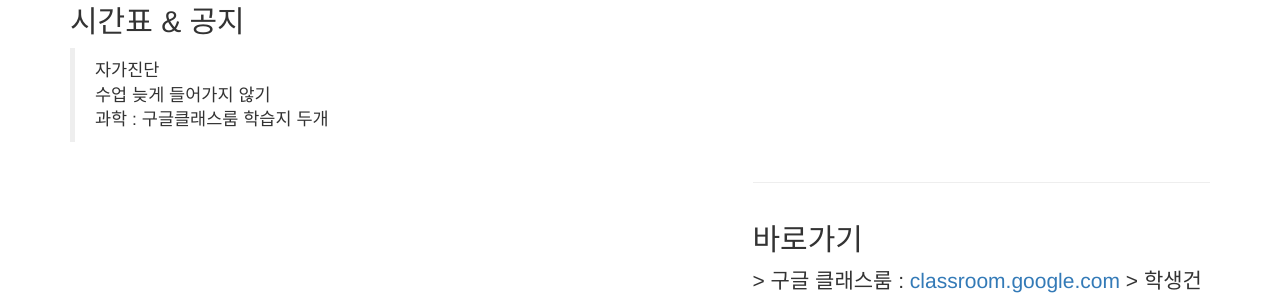
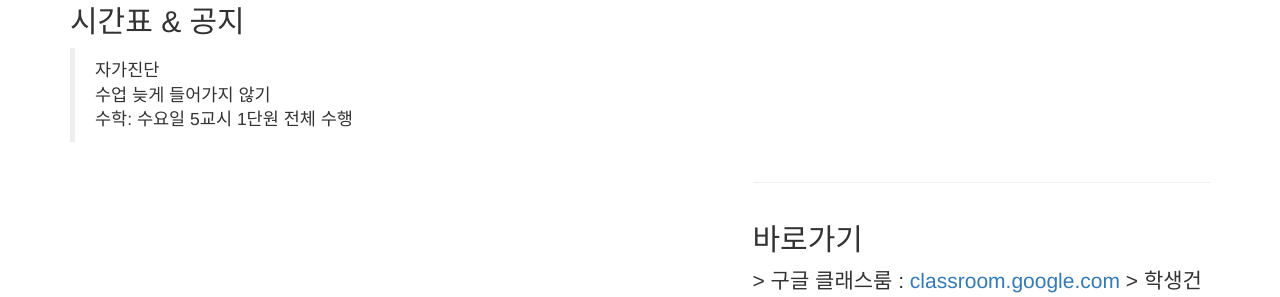
Before and after one commit to maemie0911/3-4, a Jekyll site: the page built from _posts/2014-09-21-services-1.markdown, in a window 1280 px wide. Shown: the part 229-526 px from the top of the page. Built offline with Jekyll 4.4.1, drawn with Linux system fonts in a browser that asks for light colours; nearby versions of some CDN libraries; library files that are not in the unit come from our copies.

Commit message:
Update 2014-09-21-services-1.markdown

```diff
--- a/_posts/2014-09-21-services-1.markdown
+++ b/_posts/2014-09-21-services-1.markdown
@@ -7,4 +7,4 @@ description: |
 ---
 > 자가진단
 > 수업 늦게 들어가지 않기
-> 과학 : 구글클래스룸 학습지 두개
+> 수학: 수요일 5교시 1단원 전체 수행
```
